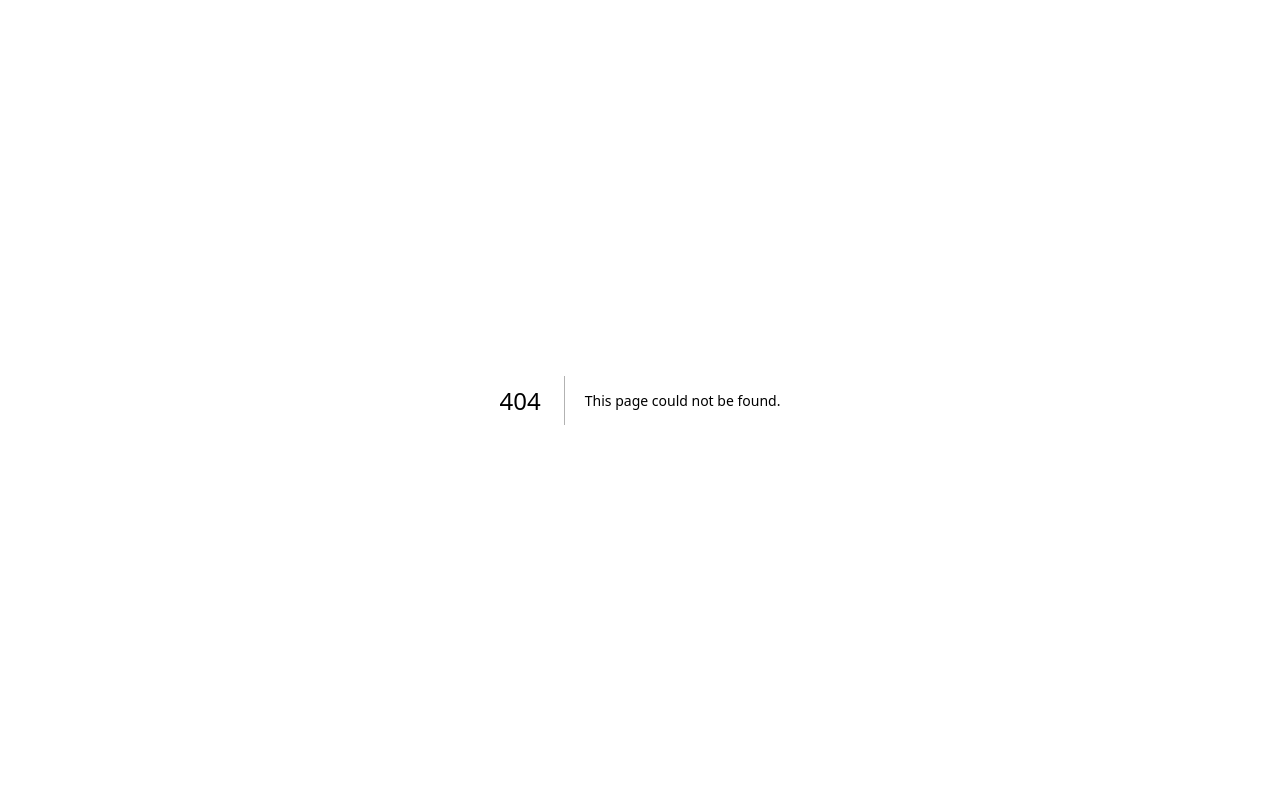
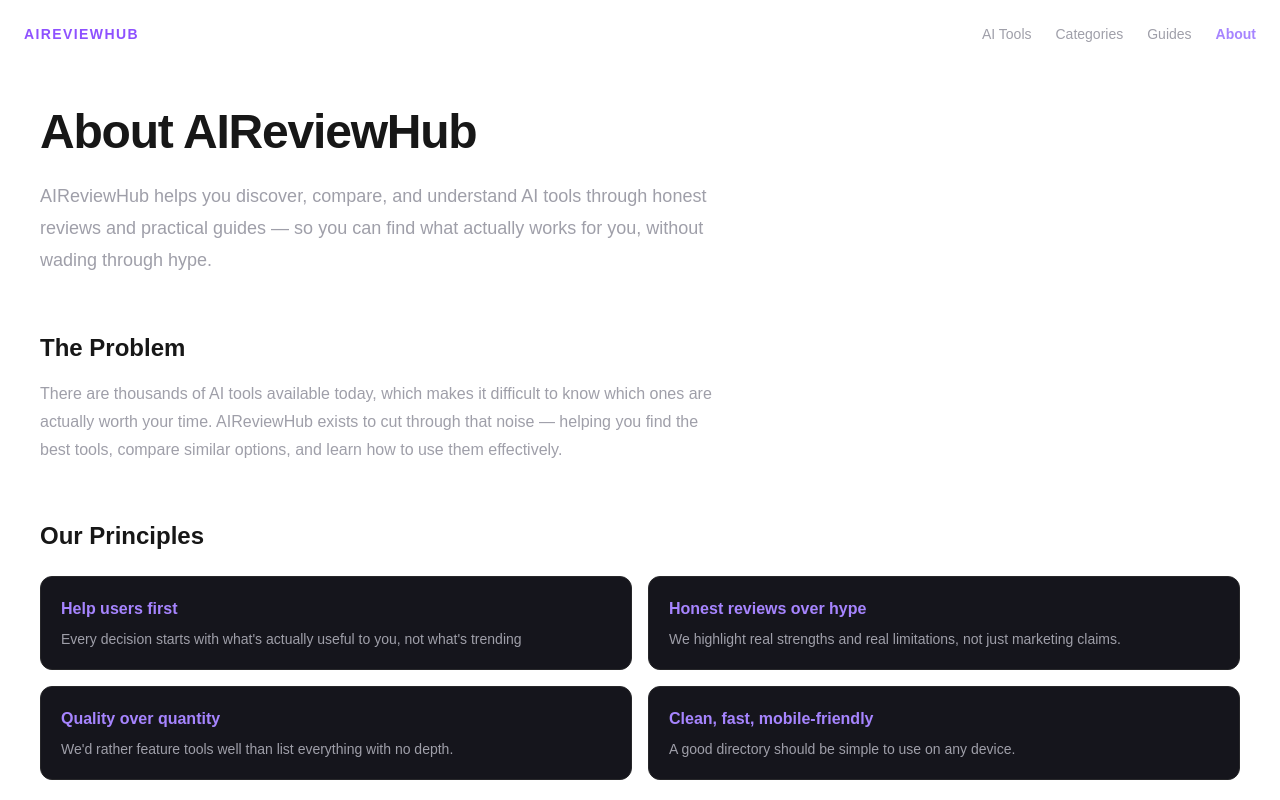
Before and after one commit to vikash-ai-dev/AIReviewHub, a Next.js app: page /about in a window 1280 px wide. Before the commit this address had no page. Built offline with nearby package versions, Linux system fonts and the light colour scheme.

Commit message:
added about page

```diff
--- /dev/null
+++ b/src/app/about/page.js
@@ -0,0 +1,65 @@
+import Navbar from "../components/Navbar";
+
+export default function About() {
+    return (
+        <main>
+            <Navbar />
+            <section>
+                <h1 className="mx-10 mt-10 text-5xl font-bold tracking-tight">
+                    About AIReviewHub
+                </h1>
+                <p className="mx-10 mt-6 max-w-2xl text-lg leading-8 text-zinc-400">
+                    AIReviewHub helps you discover, compare, and understand AI tools through
+                    honest reviews and practical guides — so you can find what actually works
+                    for you, without wading through hype.
+                </p>
+            </section>
+            <section className="mt-14">
+                 <h2 className="mx-10 mt-4 text-2xl font-bold">
+                    The Problem
+                </h2>
+                <p className="mx-10 mt-4 max-w-2xl leading-7 text-zinc-400">
+                    There are thousands of AI tools available today, which makes it
+                    difficult to know which ones are actually worth your time. AIReviewHub
+                    exists to cut through that noise — helping you find the best tools,
+                    compare similar options, and learn how to use them effectively.
+                </p>
+            </section>
+            <section className="mx-10 mt-14 mb-5">
+                <h2 className="text-2xl font-bold">Our Principles</h2>
+                <div className="mt-6 grid gap-4 sm:grid-cols-2">
+                    <div className="rounded-xl border border-zinc-800 bg-[#15151C] p-5">
+                        <p className="font-semibold text-violet-400">Help users first</p>
+                        <p className="mt-2 text-sm text-zinc-400">
+                             Every decision starts with what's actually useful to you, not what's trending
+                        </p>
+                    </div>
+
+                    <div className="rounded-xl border border-zinc-800 bg-[#15151C] p-5">
+                        <p className="font-semibold text-violet-400">
+                            Honest reviews over hype
+                        </p>
+                        <p className="mt-2 text-sm text-zinc-400">
+                            We highlight real strengths and real limitations, not just marketing claims.
+                        </p>
+                    </div>
+
+                    <div className="rounded-xl border
+                    border-zinc-800 bg-[#15151C] p-5">
+                        <p className="font-semibold text-violet-400">Quality over quantity</p>
+                        <p className="mt-2 text-sm text-zinc-400">
+                            We'd rather feature tools well than list everything with no depth.
+                        </p>
+                    </div>
+
+                    <div className="rounded-xl border border-zinc-800 bg-[#15151c] p-5">
+                        <p className="font-semibold text-violet-400">Clean, fast, mobile-friendly</p>
+                        <p className="mt-2 text-sm text-zinc-400">
+                            A good directory should be simple to use on any device.
+                        </p>
+                    </div>
+                </div>
+            </section>
+        </main>
+    );
+}
```
